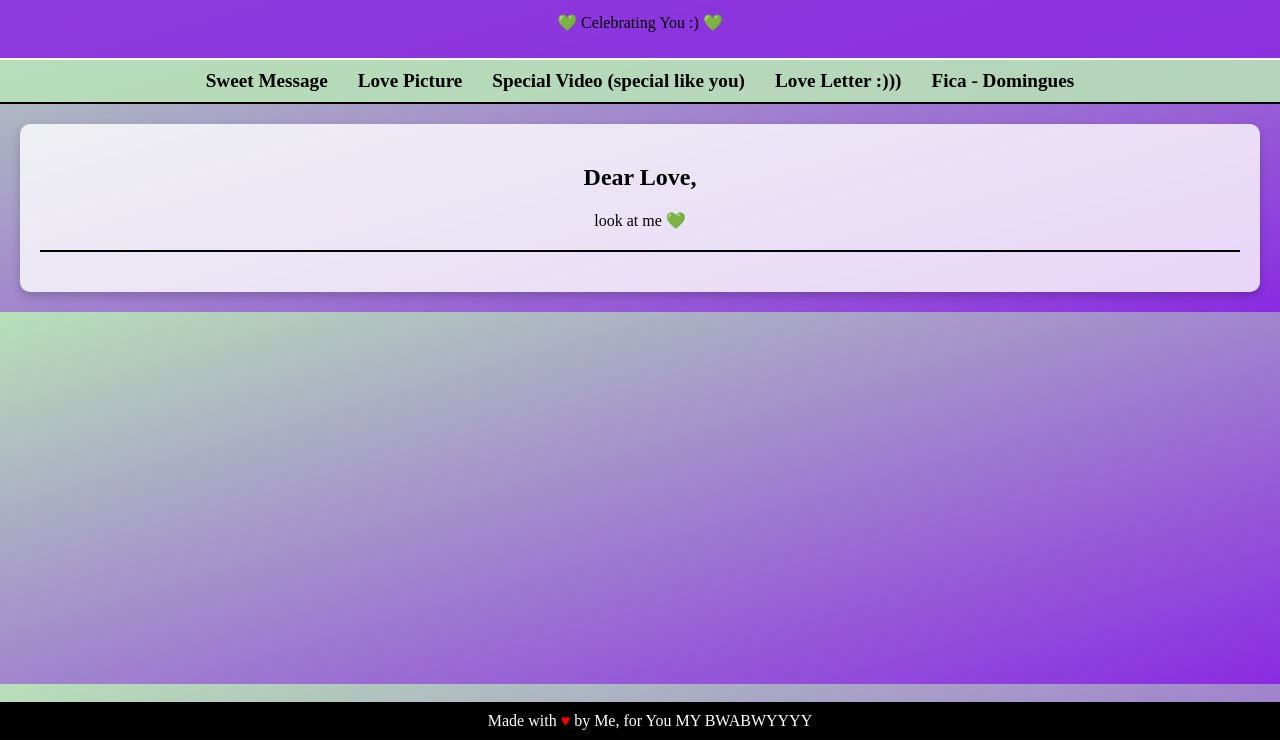
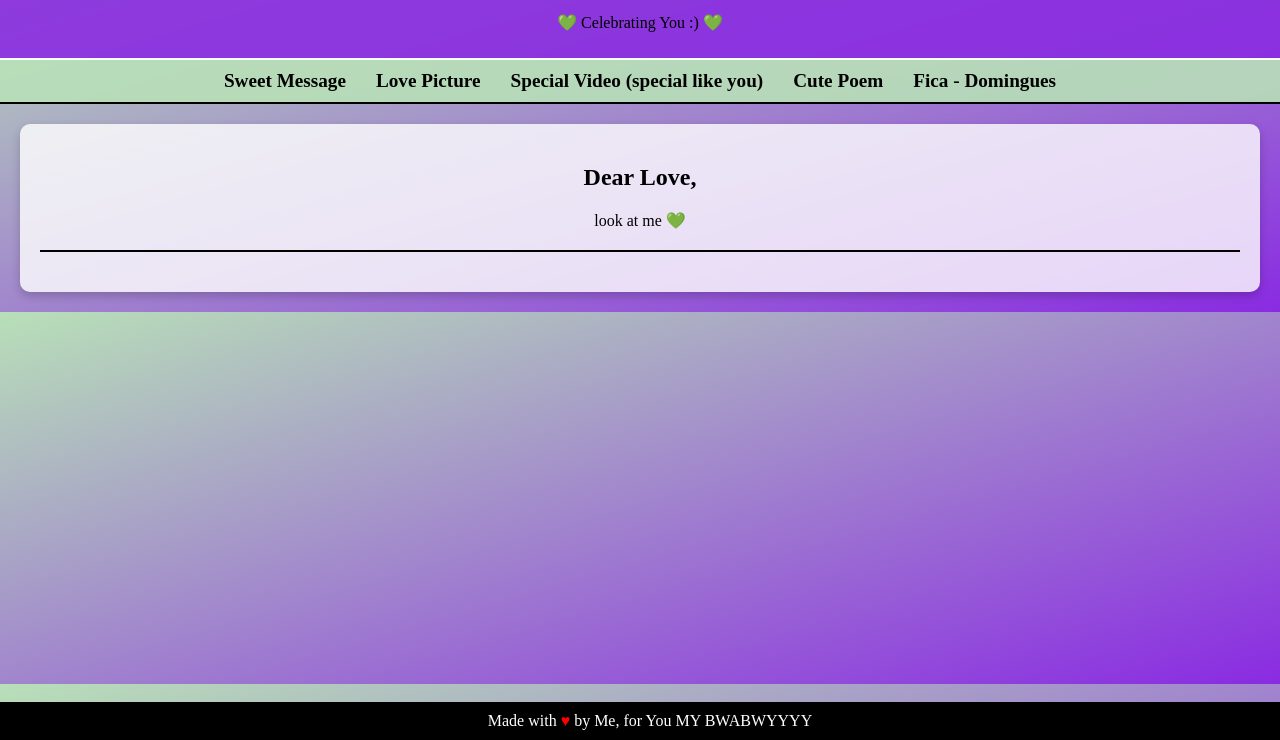
Before and after one commit to zDerp47/rakelrosismylife, a plain HTML site: page song.html in a window 1280 px wide. Shown: the part 60-800 px from the top of the page. Drawn offline with Linux system fonts and the light colour scheme.

Commit message:
Update song.html

```diff
--- a/song.html
+++ b/song.html
@@ -15,7 +15,7 @@
         <a href="message.html">Sweet Message</a>
         <a href="picture.html">Love Picture</a>
         <a href="video.html">Special Video (special like you)</a>
-        <a href="letter.html">Love Letter :)))</a>
+        <a href="letter.html">Cute Poem</a>
         <a href="song.html">Fica - Domingues</a>
     </nav>
     <div class="container" id="message">
```
